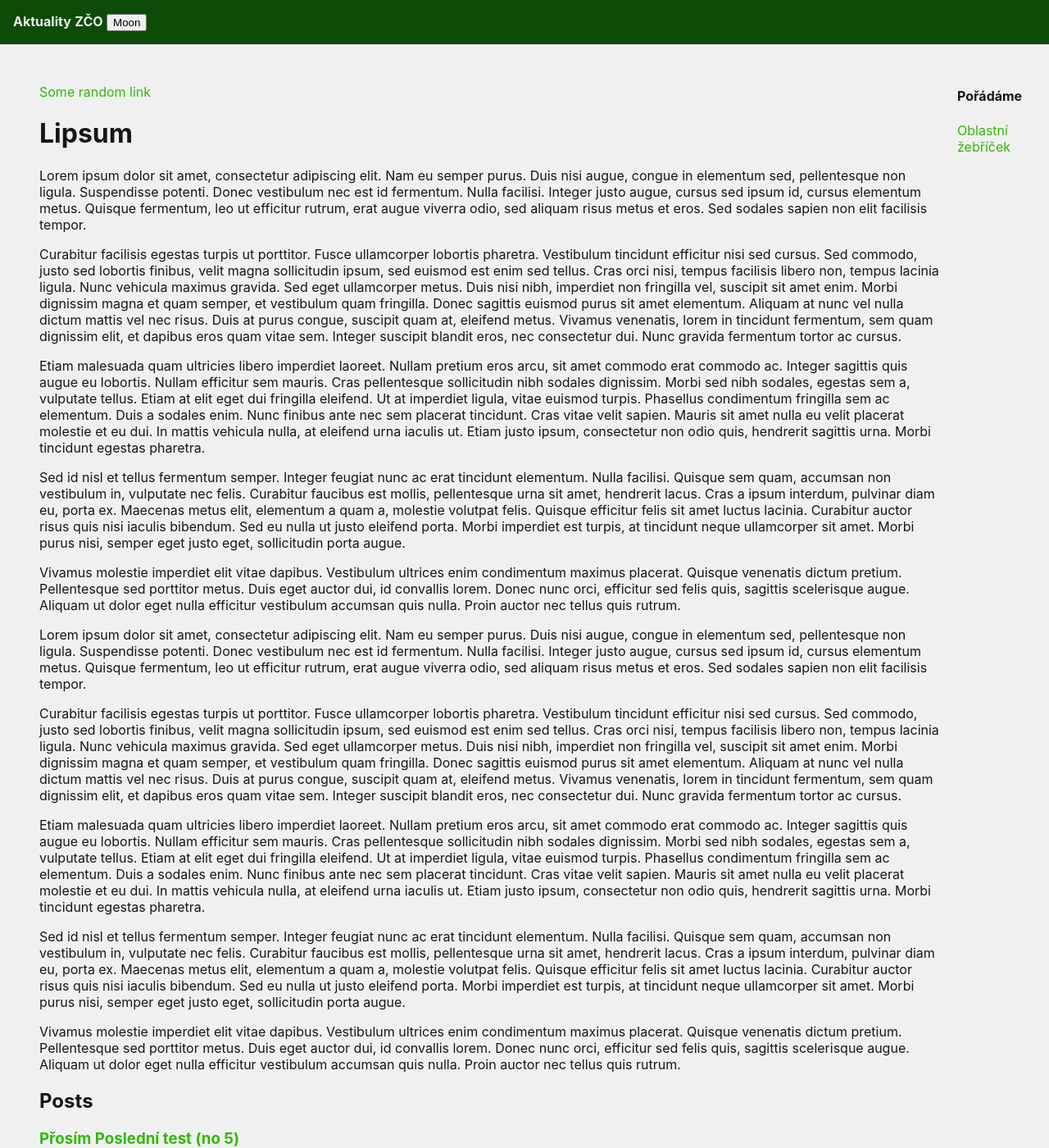
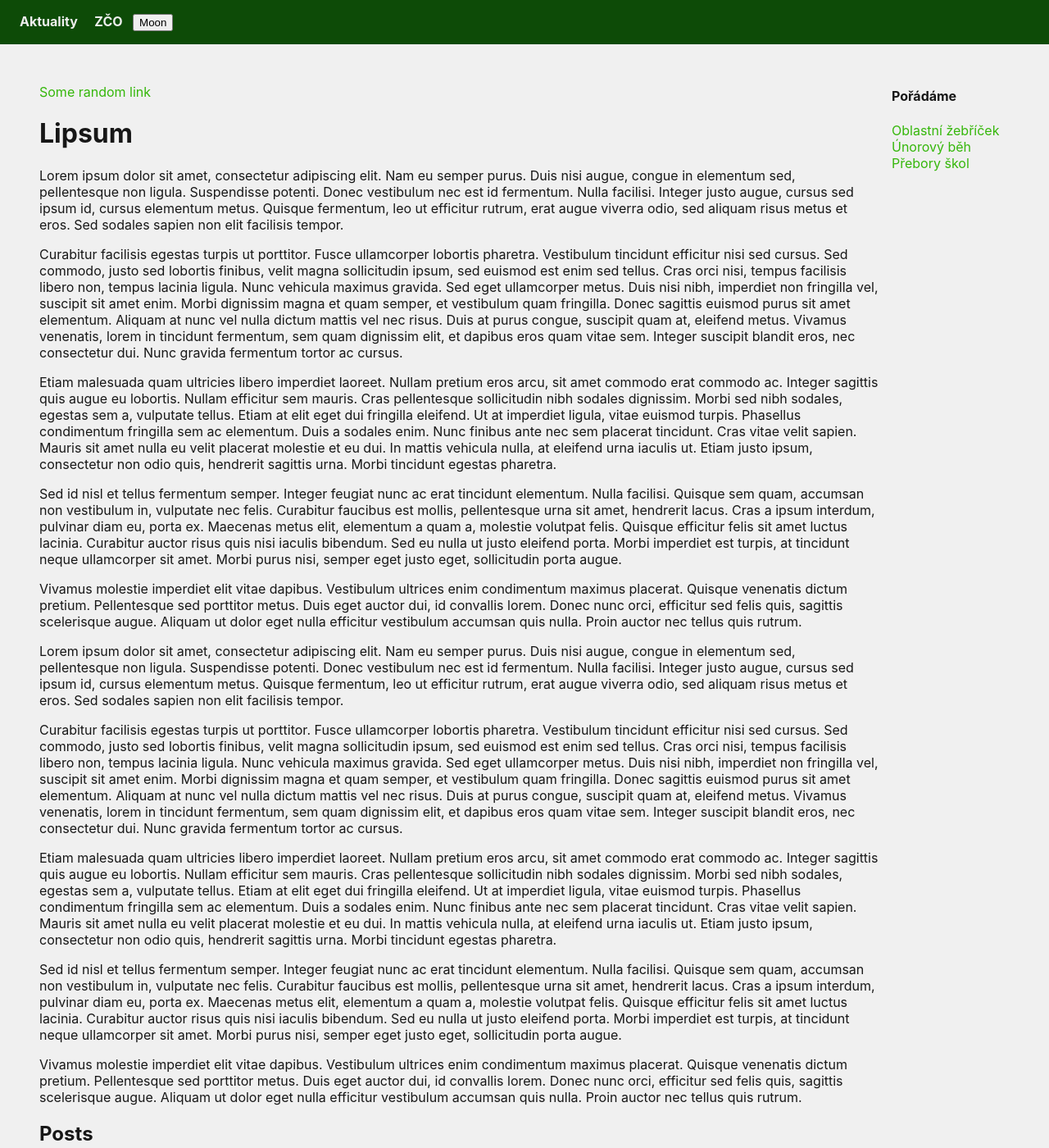
Before and after one commit to Bertik23/obsokolov, a Jekyll site: the page built from index.html, in a window 1280 px wide and 1400 px high. Shown: the whole window at 82% size. Built offline with Jekyll 4.4.1, drawn with Linux system fonts in a browser that asks for light colours; nearby versions of some CDN libraries.

Commit message:
done for today

```diff
--- a/_config.yml
+++ b/_config.yml
@@ -23,3 +23,7 @@ sidenav:
     items:
       - title: "Oblastní žebříček"
         url: "/oblastni-zebricek"
+      - title: "Únorový běh"
+        url: "/unorak"
+      - title: "Přebory škol"
+        url: /prebory-skol
--- /dev/null
+++ b/_data/navbar.yml
@@ -0,0 +1,4 @@
+- title: "Aktuality"
+  url: "/"
+- title: "ZČO"
+  url: "https://zco.orientacnibeh.cz"
--- a/_includes/components/navbar.html
+++ b/_includes/components/navbar.html
@@ -1,5 +1,5 @@
 <nav>
-    {% for navItem in site.navbar %}
+    {% for navItem in site.data.navbar %}
         <div>
             <a href="{{ navItem.url }}">{{ navItem.title }}</a>
         </div>
--- a/_includes/components/sidenav.html
+++ b/_includes/components/sidenav.html
@@ -1,5 +1,5 @@
 <sidenav>
-    {% for navCategory in site.sidenav %}
+    {% for navCategory in site.data.sidenav %}
         <h4>{{ navCategory.title }}</h4>
         {% for navItem in navCategory.items %}
             <div>
--- a/_sass/main.scss
+++ b/_sass/main.scss
@@ -39,5 +39,5 @@ a {
 .mainGrid{
   padding: 2em;
   display: grid;
-  grid-template-columns: [first] auto [line2] 5em [end];
+  grid-template-columns: [first] auto [line2] 10em [end];
 }
--- a/_sass/navbar.scss
+++ b/_sass/navbar.scss
@@ -16,6 +16,8 @@ nav div{
 }
 
 nav a {
+    padding-left: .5rem;
+    padding-right: .5rem;
     font-weight: bold;
     @include themed(){
         color: $text--dark
```
Also changed, not shown: _data/sidenav.yml (added, +8 -0 lines), unorak/index.md (added, +7 -0 lines).
